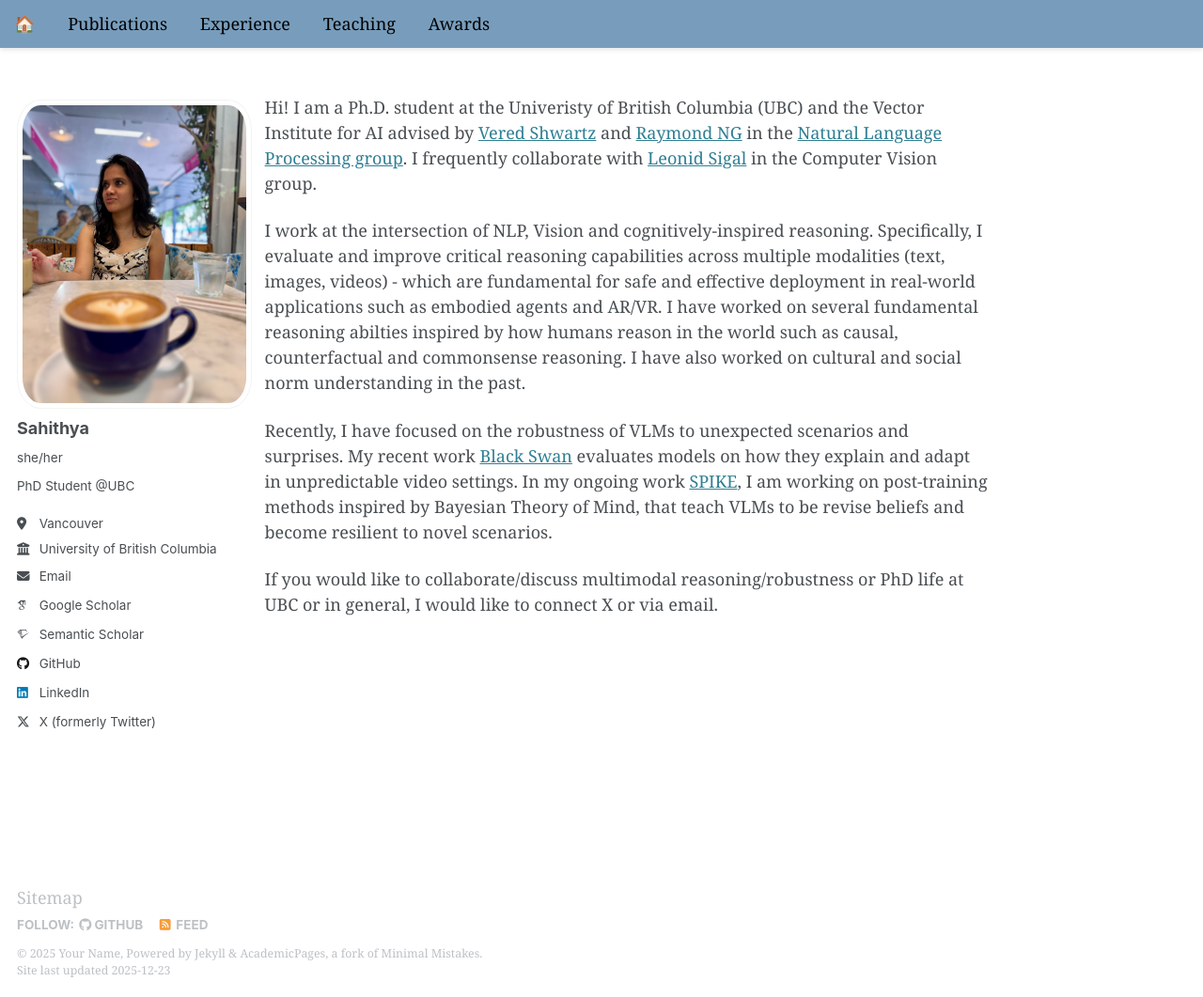
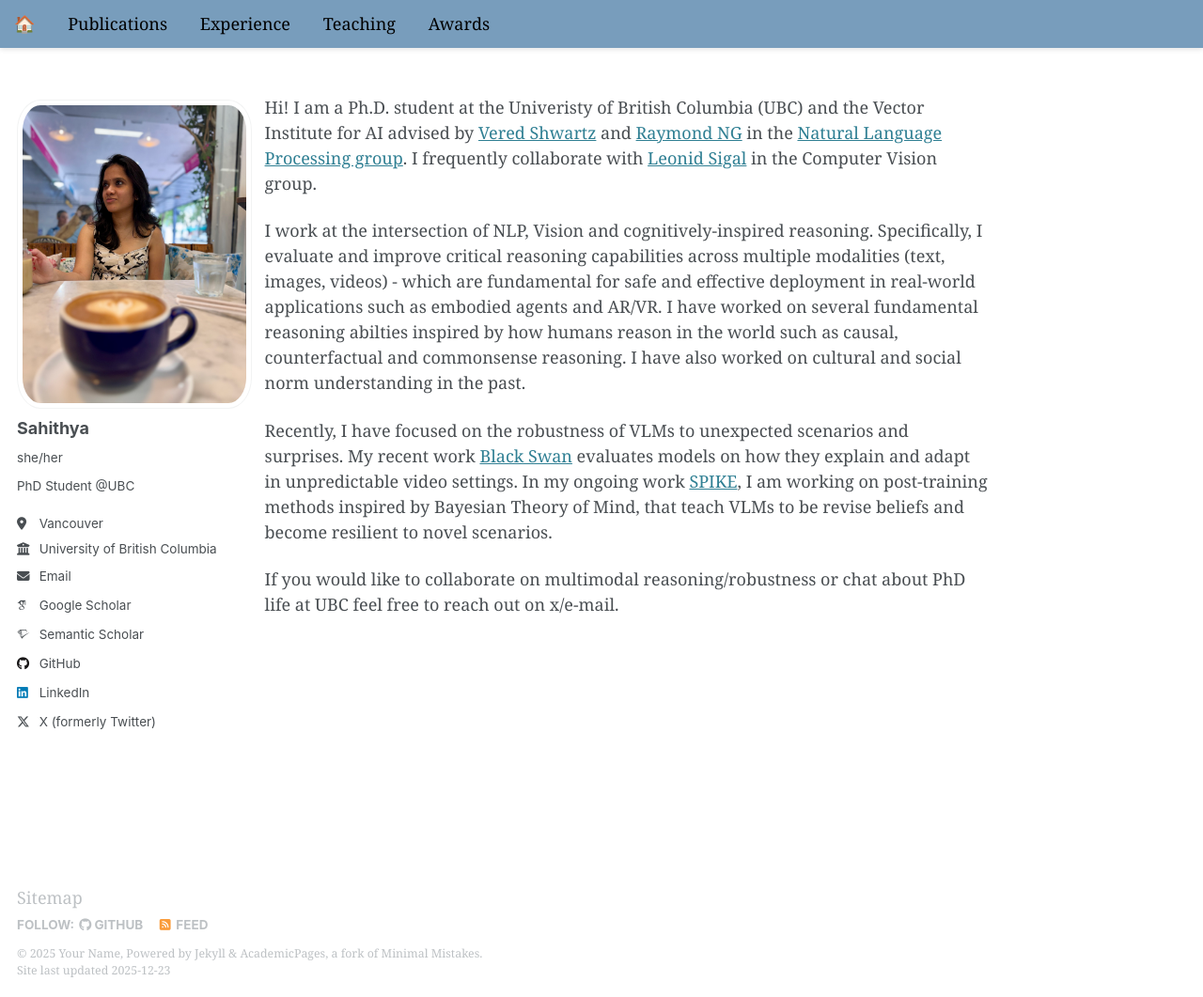
Before and after one commit to sahithyaravi/sahithyaravi.github.io, a Jekyll site: the page built from _pages/about.md, in a window 1280 px wide and 1061 px high. Shown: the whole window at 94% size. Built offline with Jekyll 4.4.1, drawn with Linux system fonts in a browser that asks for light colours; some web fonts are replaced.

Commit message:
about edit

```diff
--- a/_pages/about.md
+++ b/_pages/about.md
@@ -12,4 +12,4 @@ I work at the intersection of NLP, Vision and cognitively-inspired reasoning. Sp
 
 Recently, I have focused on the robustness of VLMs to unexpected scenarios and surprises. My recent work [Black Swan](https://blackswan.cs.ubc.ca/) evaluates models on how they explain and adapt in unpredictable video settings. In my ongoing work [SPIKE](https://www.arxiv.org/pdf/2509.23433), I am working on post-training methods inspired by Bayesian Theory of Mind, that teach VLMs to be revise beliefs and become resilient to novel scenarios.
 
-If you would like to collaborate/discuss multimodal reasoning/robustness or PhD life at UBC or in general, I would like to connect X or via email.
+If you would like to collaborate on multimodal reasoning/robustness or chat about PhD life at UBC feel free to reach out on x/e-mail.
```
